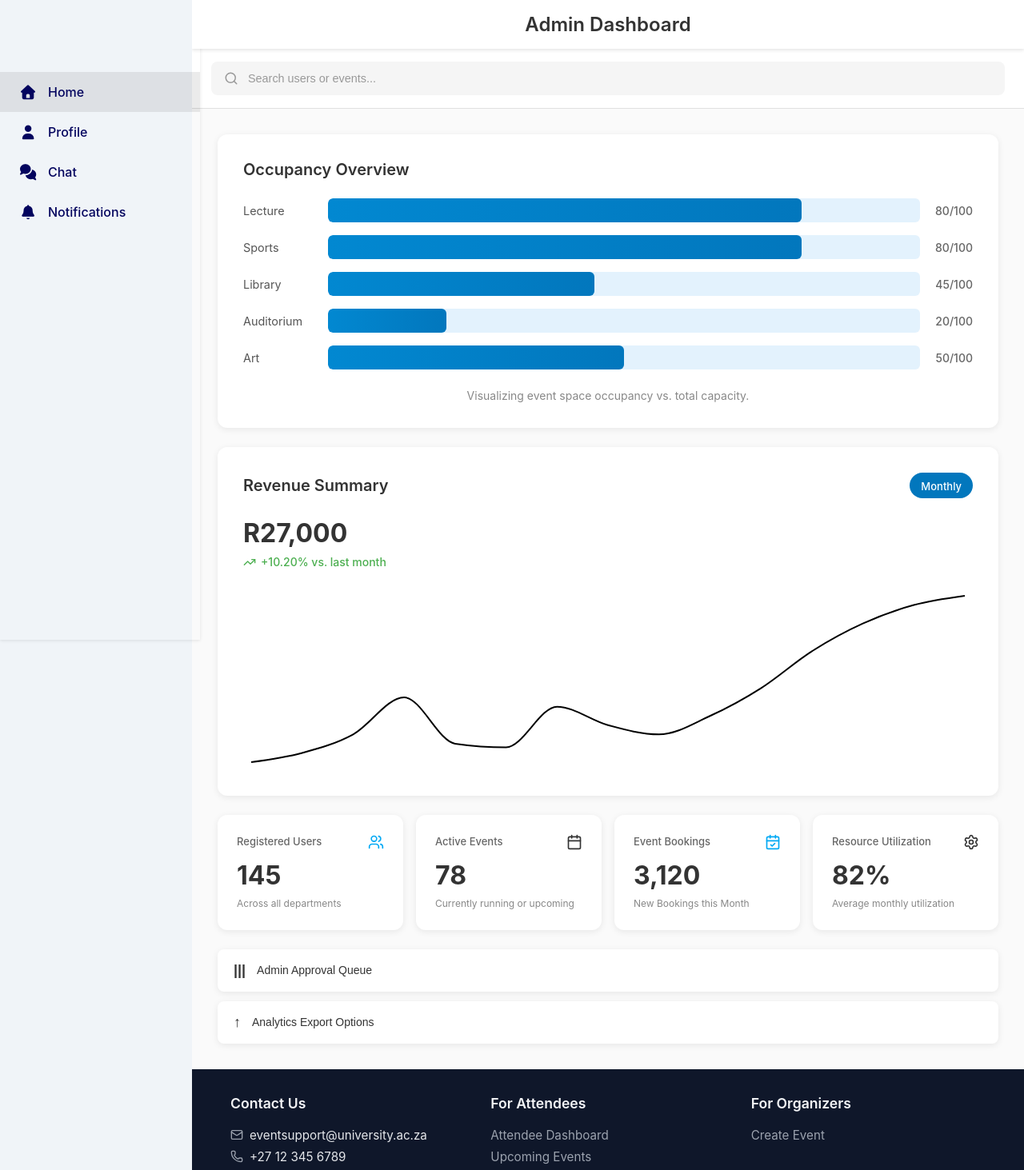
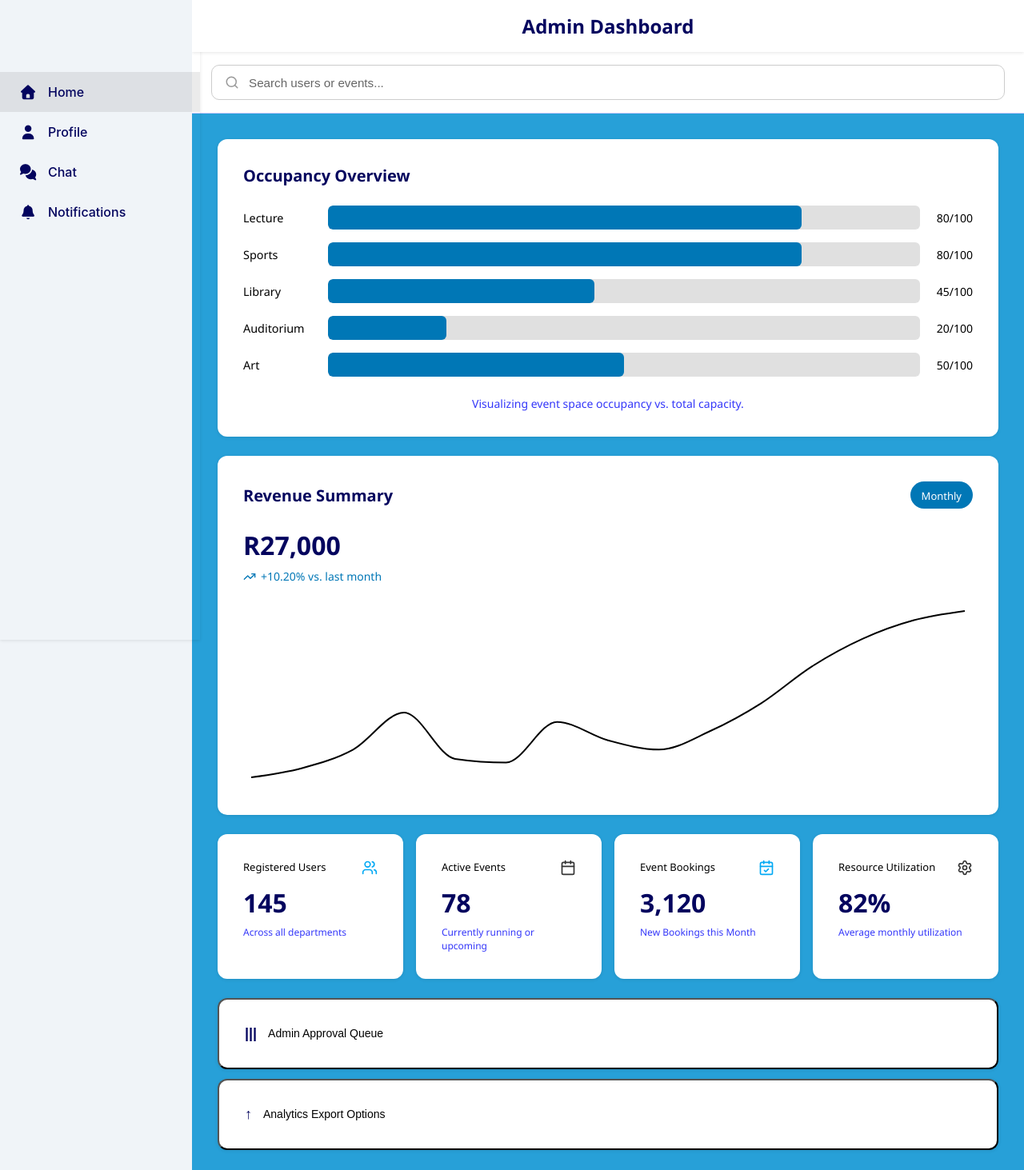
Before and after one commit to Ndivho-Ramatshimbila/FrontEndWeb2, a React (Vite) app: page /admin in a window 1280 px wide. Shown: the top 1463 px of the page at 80% size. Built offline with nearby package versions, Linux system fonts and the light colour scheme.

Commit message:
Added the styling

```diff
--- a/src/styles/components/_adminsidebar.scss
+++ b/src/styles/components/_adminsidebar.scss
@@ -2,7 +2,7 @@
 
 .admin-sidebar-fixed {
   width: 250px;
-  background: transparent;
+  background: traqnsparent;
   box-shadow: $shadow;
   height: 100vh;
   position: fixed;
--- a/src/styles/pages/_analyticsdashboard.scss
+++ b/src/styles/pages/_analyticsdashboard.scss
@@ -1,64 +1,66 @@
-// Admin Dashboard Page Layout
+@import '../abstracts-auth/_variable';
 
+// Admin Analytics Dashboard Page
 .admin-dashboard-page {
   min-height: 100vh;
-  background-color: #FAFAFA;
+  background-color: $bg-color;
   display: flex;
   flex-direction: column;
+  font-family: $font-stack;
+  color: $text-color;
 }
 
-// Fixed Header
+// Static Header
 .dashboard-header {
-  position: sticky;
-  top: 0;
+  position: static; // changed from sticky
   z-index: 100;
-  background-color: white;
+  background-color: $card-bg;
   padding: 1rem 1.5rem;
-  box-shadow: 0 2px 4px rgba(0, 0, 0, 0.1);
+  box-shadow: $shadow;
   display: flex;
   justify-content: center;
   align-items: center;
-}
 
   .header-title {
     text-align: center;
     font-size: 1.25rem;
     font-weight: 600;
-  color: #333;
     margin: 0;
+    color: $text-color;
 
     @media (min-width: 768px) {
       font-size: 1.5rem;
     }
   }
+}
 
 // Search Container
 .search-container {
-  background-color: white;
+  background-color: $card-bg;
   padding: 1rem 1.5rem;
-  border-bottom: 1px solid #E0E0E0;
-}
+  border-bottom: 1px solid lighten($text-color, 70%);
 
   .search-bar {
     display: flex;
     align-items: center;
-  background-color: #F5F5F5;
-  border-radius: 8px;
+    background-color: #fff; // white background
+    border-radius: 10px;
     padding: 0.75rem 1rem;
     gap: 0.75rem;
     max-width: 1200px;
     margin: 0 auto;
+    border: 1px solid #ccc; // subtle border
 
     input {
       flex: 1;
       border: none;
       background: transparent;
-    font-size: 0.9rem;
-    color: #333;
+      font-size: 0.95rem;
+      color: #000; // black text
       outline: none;
 
       &::placeholder {
-      color: #999;
+        color: #666; // subtle grey placeholder
       }
     }
   }
@@ -66,6 +68,7 @@
   .search-icon {
     color: #999;
     flex-shrink: 0;
+  }
 }
 
 // Scrollable Content
@@ -85,17 +88,21 @@
   }
 }
 
-// Occupancy Card Styles
-.occupancy-card {
-  background-color: white;
-  border-radius: 12px;
+// Shared Card Styles
+.card {
+  background-color: $card-bg;
+  border-radius: $radius;
   padding: 1.5rem;
-  box-shadow: 0 2px 8px rgba(0, 0, 0, 0.08);
+  box-shadow: $shadow;
 
   @media (min-width: 768px) {
     padding: 2rem;
   }
 }
+
+// Occupancy Card
+.occupancy-card {
+  @extend .card;
 
   .card-header {
     display: flex;
@@ -109,8 +116,8 @@
   .card-title {
     font-size: 1.125rem;
     font-weight: 600;
-  color: #333;
     margin: 0;
+    color: $text-color;
 
     @media (min-width: 768px) {
       font-size: 1.25rem;
@@ -135,7 +142,7 @@
   .occupancy-label {
     width: 80px;
     font-size: 0.875rem;
-  color: #555;
+    color: darken($text-color, 40%);
     flex-shrink: 0;
 
     @media (min-width: 768px) {
@@ -147,7 +154,7 @@
   .occupancy-bar-container {
     flex: 1;
     height: 30px;
-  background-color: #E3F2FD;
+    background-color: #e0e0e0; // light grey-blue unfilled
     border-radius: 6px;
     overflow: hidden;
     position: relative;
@@ -155,14 +162,14 @@
 
   .occupancy-bar-filled {
     height: 100%;
-  background: linear-gradient(90deg, #0288D1 0%, #0277BD 100%);
+    background: $primary-color; // blue filled portion
     transition: width 0.3s ease;
     border-radius: 6px;
   }
 
   .occupancy-value {
     font-size: 0.8rem;
-  color: #666;
+    color: darken($text-color, 40%);
     font-weight: 500;
     width: 50px;
     text-align: right;
@@ -175,7 +182,7 @@
 
   .occupancy-caption {
     font-size: 0.8rem;
-  color: #888;
+    color: lighten($text-color, 40%);
     text-align: center;
     margin: 1rem 0 0 0;
 
@@ -183,18 +190,11 @@
       font-size: 0.875rem;
     }
   }
+}
 
-// Revenue Card Styles
+// Revenue Card
 .revenue-card {
-  background-color: white;
-  border-radius: 12px;
-  padding: 1.5rem;
-  box-shadow: 0 2px 8px rgba(0, 0, 0, 0.08);
-
-  @media (min-width: 768px) {
-    padding: 2rem;
-  }
-}
+  @extend .card;
 
   .revenue-header {
     display: flex;
@@ -206,8 +206,8 @@
   .revenue-title {
     font-size: 1.125rem;
     font-weight: 600;
-  color: #333;
     margin: 0;
+    color: $text-color;
 
     @media (min-width: 768px) {
       font-size: 1.25rem;
@@ -215,13 +215,13 @@
   }
 
   .monthly-badge {
-  background-color: #0277BD;
+    background-color: $primary-color;
     padding: 0.375rem 0.875rem;
     border-radius: 20px;
   }
 
   .monthly-text {
-  color: white;
+    color: $card-bg;
     font-size: 0.8125rem;
     font-weight: 500;
   }
@@ -233,8 +233,8 @@
   .revenue-amount {
     font-size: 1.75rem;
     font-weight: 700;
-  color: #333;
     margin: 0 0 0.5rem 0;
+    color: $text-color;
 
     @media (min-width: 768px) {
       font-size: 2rem;
@@ -247,29 +247,18 @@
     gap: 0.375rem;
   }
 
-.revenue-icon {
-  color: #4CAF50;
+  .revenue-icon,
+  .revenue-change-text {
+    color: $primary-color;
   }
 
   .revenue-change-text {
     font-size: 0.875rem;
-  color: #4CAF50;
     font-weight: 500;
   }
 
   .revenue-chart {
     margin-top: 1.5rem;
-}
-
-// Line Graph Styles
-.line-graph-container {
-  width: 100%;
-  min-height: 100px;
-
-  svg {
-    display: block;
-    width: 100%;
-    height: auto;
   }
 }
 
@@ -289,11 +278,7 @@
 }
 
 .stat-card {
-  background-color: white;
-  border-radius: 12px;
-  padding: 1.5rem;
-  box-shadow: 0 2px 8px rgba(0, 0, 0, 0.08);
-}
+  @extend .card;
 
   .stat-header {
     display: flex;
@@ -304,7 +289,7 @@
 
   .stat-title {
     font-size: 0.8125rem;
-  color: #666;
+    color: darken($text-color, 40%);
     font-weight: 500;
     line-height: 1.4;
   }
@@ -312,8 +297,8 @@
   .stat-value {
     font-size: 1.75rem;
     font-weight: 700;
-  color: #333;
     margin: 0 0 0.5rem 0;
+    color: $text-color;
 
     @media (min-width: 768px) {
       font-size: 2rem;
@@ -322,12 +307,13 @@
 
   .stat-subtitle {
     font-size: 0.75rem;
-  color: #888;
+    color: lighten($text-color, 40%);
     margin: 0;
     line-height: 1.4;
   }
+}
 
-// Action Links - Vertical Layout
+// Action Links
 .action-links {
   display: flex;
   flex-direction: column;
@@ -335,20 +321,15 @@
 }
 
 .action-link {
+  @extend .card;
   display: flex;
   align-items: center;
   gap: 0.875rem;
-  background-color: white;
-  border: none;
-  border-radius: 8px;
-  padding: 1rem 1.25rem;
-  box-shadow: 0 2px 8px rgba(0, 0, 0, 0.08);
   cursor: pointer;
   font-size: 0.875rem;
-  color: #333;
   font-weight: 500;
+  text-align: left;
   transition: box-shadow 0.2s, transform 0.2s;
-  text-align: left;
 
   &:hover {
     box-shadow: 0 4px 12px rgba(0, 0, 0, 0.12);
@@ -356,15 +337,15 @@
   }
 
   &:focus {
-    outline: 2px solid #0277BD;
+    outline: 2px solid $primary-hover;
     outline-offset: 2px;
-  }
   }
 
   .action-icon {
     font-size: 1.125rem;
-  color: #333;
+    color: $text-color;
     font-weight: 600;
+  }
 }
 
 // Responsive adjustments
--- a/src/styles/pages/_analyticsexport.scss
+++ b/src/styles/pages/_analyticsexport.scss
@@ -1,37 +1,35 @@
-// Analytics Export Screen Styles
+@import '../abstracts-auth/_variable';
 
+// Analytics Export Screen
 .analytics-export-container {
   display: flex;
   flex-direction: column;
-  background-color: #F7F7F7;
+  background-color: $bg-color;
   min-height: 100vh;
+  font-family: $font-stack;
+  color: $text-color;
 }
 
-// Fixed Header
-.export-header-fixed {
+// Static Header
+.export-header {
   position: sticky;
   top: 0;
-  z-index: 100;
-  background-color: white;
+  background-color: $card-bg;
   padding: 1rem 1.5rem;
-  box-shadow: 0 2px 4px rgba(0, 0, 0, 0.1);
-  display: flex;
-  justify-content: center;
-  align-items: center;
-}
-
-.export-header {
+  box-shadow: $shadow;
   text-align: center;
   font-size: 1.25rem;
   font-weight: 600;
-  color: #333;
-  margin: 0;
+  color: $text-color;
+  z-index: 100;
+  margin-bottom: 1rem;
 
   @media (min-width: 768px) {
     font-size: 1.5rem;
   }
 }
 
+// Scrollable Content
 .analytics-export-content {
   flex: 1;
   overflow-y: auto;
@@ -45,25 +43,28 @@
   }
 }
 
+// Export Card
 .export-card {
-  background-color: #fff;
-  border-radius: 15px;
-  padding: 0.9375rem;
+  background-color: $card-bg;
+  border-radius: $radius;
+  padding: 1rem;
   margin-bottom: 1.25rem;
-  box-shadow: 0 2px 4px rgba(0, 0, 0, 0.1);
+  box-shadow: $shadow;
 
   @media (min-width: 768px) {
     padding: 1.25rem;
   }
 }
 
+// Section Title
 .section-title {
   font-size: 1rem;
   font-weight: 600;
   margin-bottom: 0.625rem;
-  color: #333;
+  color: $text-color;
 }
 
+// Button Row
 .button-row {
   display: flex;
   gap: 0.625rem;
@@ -72,42 +73,43 @@
 
 .format-button {
   flex: 1;
-  border: 1px solid #ccc;
+  border: 1px solid lighten($primary-color, 30%);
   border-radius: 10px;
   background-color: transparent;
   text-align: center;
   padding: 0.625rem;
-  color: #555;
+  color: $text-color;
   font-weight: 500;
   cursor: pointer;
   transition: all 0.2s ease;
 
   &:hover {
-    background-color: #f5f5f5;
-    border-color: #999;
+    background-color: lighten($primary-color, 50%);
+    border-color: $primary-color;
   }
 
   &.selected {
-    background-color: #6C63FF;
-    border-color: #6C63FF;
-    color: #fff;
+    background-color: $primary-color;
+    border-color: $primary-color;
+    color: $card-bg;
 
     &:hover {
-      background-color: #5a52e6;
+      background-color: darken($primary-color, 10%);
     }
   }
 
   &:focus {
-    outline: 2px solid #6C63FF;
+    outline: 2px solid $primary-hover;
     outline-offset: 2px;
   }
 }
 
+// Date Picker
 .date-container {
   display: flex;
   align-items: center;
   padding: 0.625rem 0;
-  border-top: 1px solid #eee;
+  border-top: 1px solid lighten($primary-color, 50%);
   gap: 0.5rem;
 
   svg {
@@ -118,7 +120,7 @@
 .picker {
   flex: 1;
   margin-left: 0.5rem;
-  color: #333;
+  color: $text-color;
   border: none;
   background: transparent;
   font-size: 0.9375rem;
@@ -127,7 +129,7 @@
   outline: none;
 
   &:focus {
-    outline: 2px solid #6C63FF;
+    outline: 2px solid $primary-hover;
     outline-offset: 2px;
     border-radius: 4px;
   }
@@ -137,8 +139,9 @@
   }
 }
 
+// Generate Button
 .generate-button {
-  background-color: #6C63FF;
+  background-color: $primary-color;
   border-radius: 10px;
   padding: 0.9375rem;
   width: 100%;
@@ -147,25 +150,25 @@
   cursor: pointer;
   transition: background-color 0.2s ease;
 
-  color: #fff;
+  color: $card-bg;
   font-weight: 600;
   font-size: 1rem;
 
   &:hover {
-    background-color: #5a52e6;
+    background-color: $primary-hover;
   }
 
   &:active {
-    background-color: #4a42d6;
+    background-color: darken($primary-color, 10%);
   }
 
   &:focus {
-    outline: 2px solid #6C63FF;
+    outline: 2px solid $primary-hover;
     outline-offset: 2px;
   }
 }
 
-// Responsive adjustments
+// Responsive
 @media (max-width: 480px) {
   .analytics-export-content {
     padding: 1rem;
```
Lines whose indentation alone changed are shown as unchanged.
